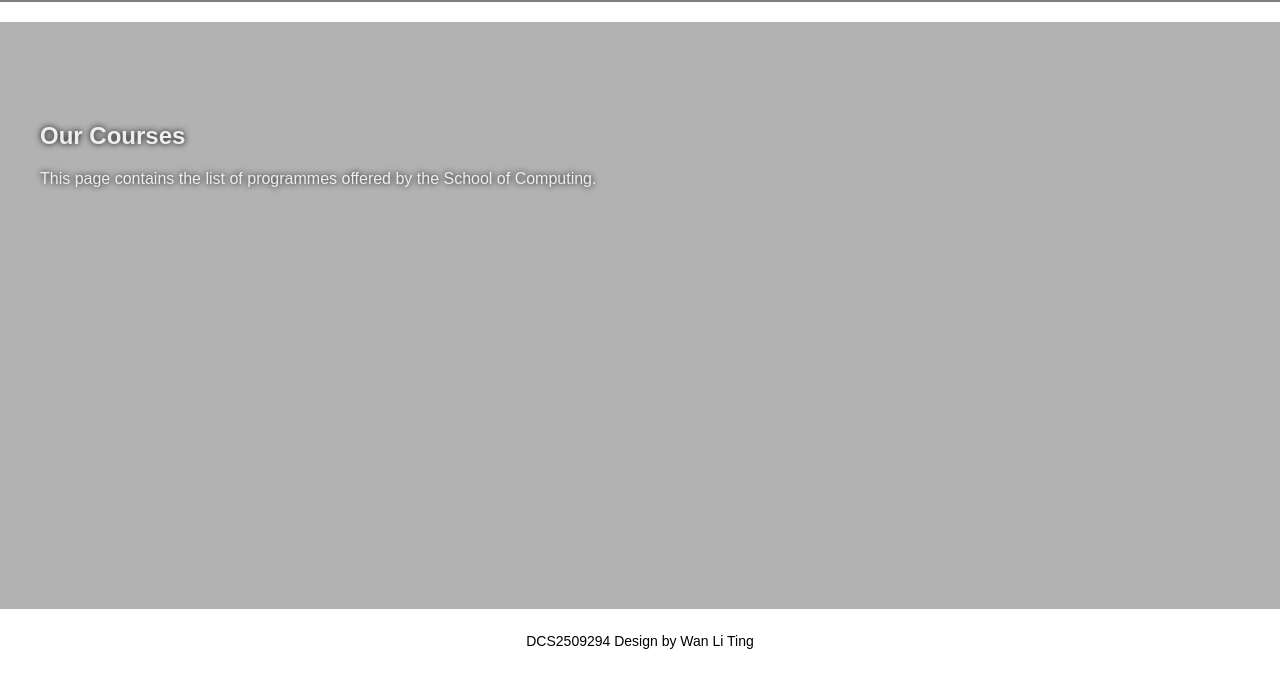
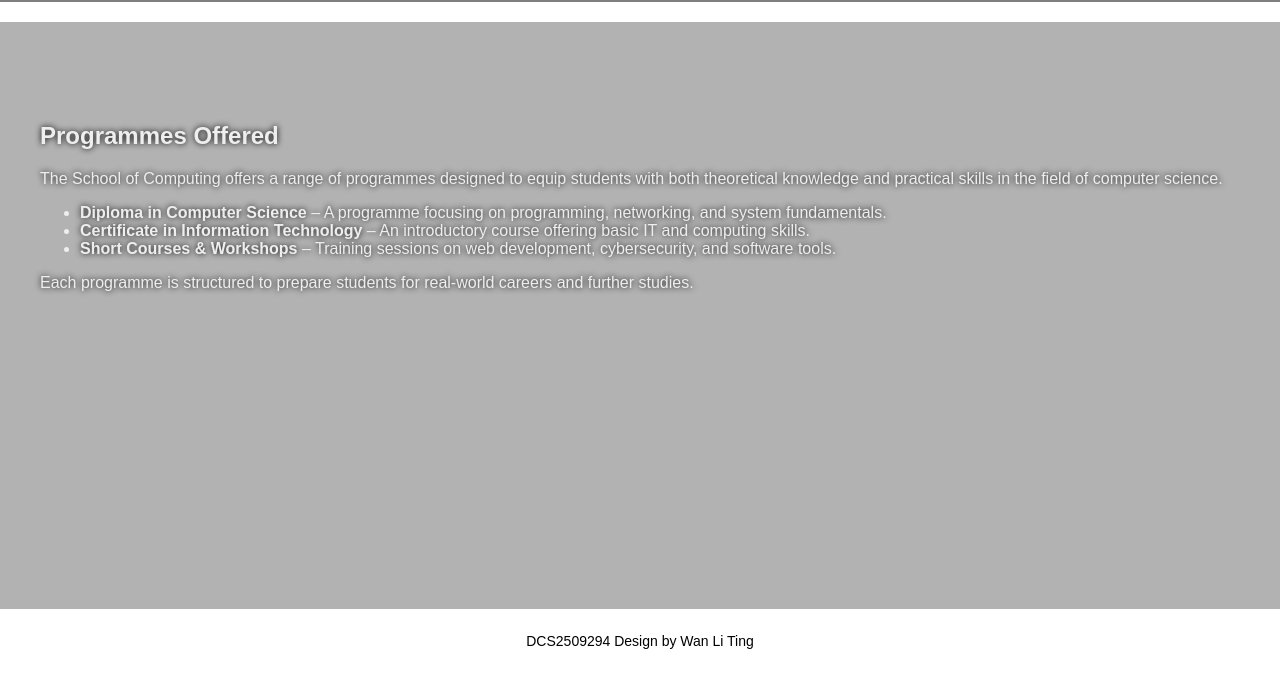
Before and after one commit to litinggggy/Sept2025, a plain HTML site: page tutotial/programmes.html in a window 1280 px wide. Shown: the part 127-800 px from the top of the page. Drawn offline with Linux system fonts and the light colour scheme.

Commit message:
Update programmes.html

```diff
--- a/tutotial/programmes.html
+++ b/tutotial/programmes.html
@@ -1,13 +1,13 @@
 <!DOCTYPE html>
 <html>
 <head>
-<title>Courses</title>
+<title>Programmes</title>
 <link rel="stylesheet" href="soc.css">
 </head>
 <body>
 
 <header>
-<img src="school.png" class="logo">
+<img src="school.png" class="logo" alt="School Logo">
 <h1>Programmes</h1>
 </header>
 
@@ -23,8 +23,19 @@
 </nav>
 
 <main>
-<h2>Our Courses</h2>
-<p>This page contains the list of programmes offered by the School of Computing.</p>
+<h2>Programmes Offered</h2>
+<p>
+The School of Computing offers a range of programmes designed to equip students with both theoretical
+knowledge and practical skills in the field of computer science.
+</p>
+
+<ul>
+  <li><strong>Diploma in Computer Science</strong> – A programme focusing on programming, networking, and system fundamentals.</li>
+  <li><strong>Certificate in Information Technology</strong> – An introductory course offering basic IT and computing skills.</li>
+  <li><strong>Short Courses & Workshops</strong> – Training sessions on web development, cybersecurity, and software tools.</li>
+</ul>
+
+<p>Each programme is structured to prepare students for real-world careers and further studies.</p>
 </main>
 
 <footer>
```
